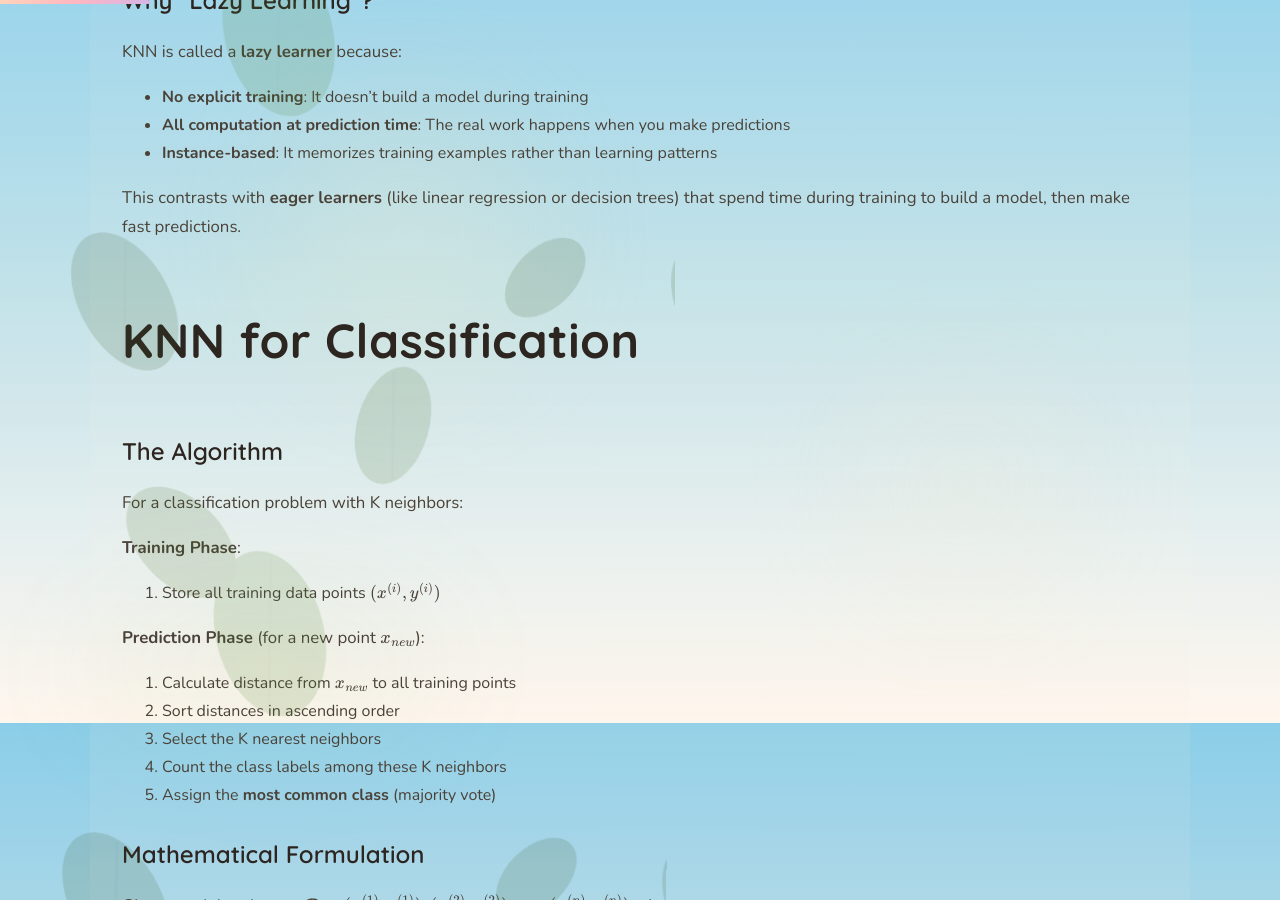
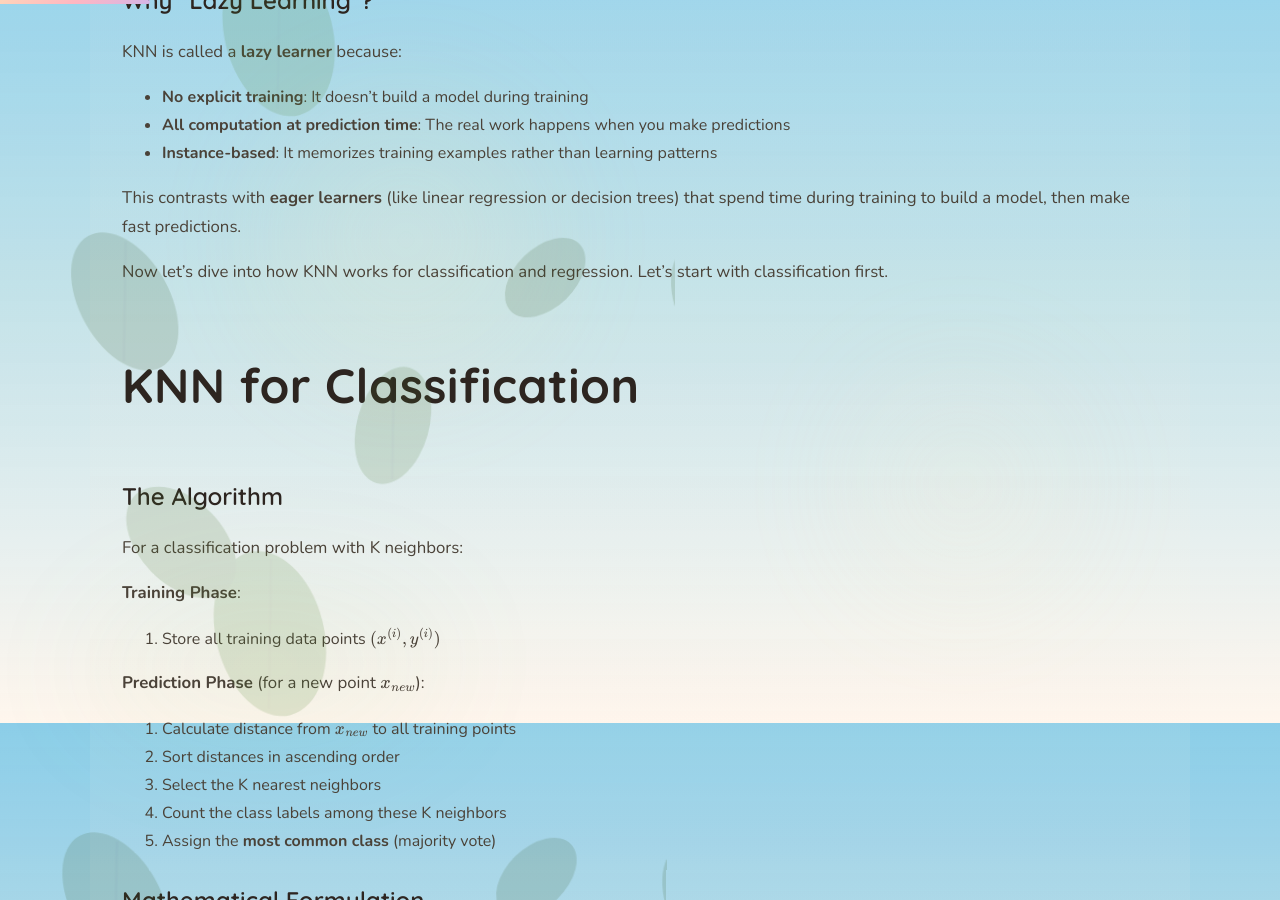
Before and after one commit to mayank1101/mayank1101.github.io, a Jekyll site: the page built from _posts/2025-12-12-knn.md, in a window 1280 px wide and 900 px high, scrolled down 2877 px. Built offline with Jekyll 4.4.1, drawn with Linux system fonts in a browser that asks for light colours.

Commit message:
small changes in text in the post

```diff
--- a/_posts/2025-12-12-knn.md
+++ b/_posts/2025-12-12-knn.md
@@ -73,6 +73,8 @@ KNN is called a **lazy learner** because:
 - **Instance-based**: It memorizes training examples rather than learning patterns
 
 This contrasts with **eager learners** (like linear regression or decision trees) that spend time during training to build a model, then make fast predictions.
+
+Now let's dive into how KNN works for classification and regression. Let's start with classification first.
 
 ## KNN for Classification
 
```
